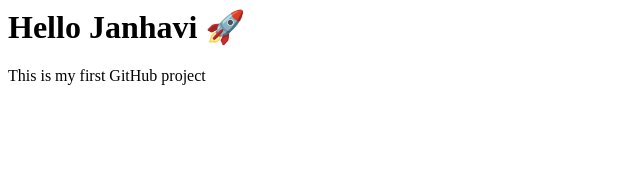
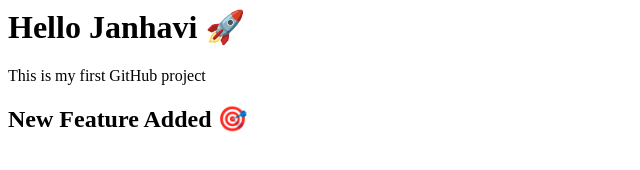
Before and after one commit to janhavi-warhade/jk_, a plain HTML site: page index.html in a window 1280 px wide. Shown: the whole page, without its empty margins (0-640 px from the left). Drawn offline with Linux system fonts and the light colour scheme.

Commit message:
Add new feature header to index.html

```diff
--- a/index.html
+++ b/index.html
@@ -1,2 +1,3 @@
 <h1>Hello Janhavi 🚀</h1>
 <p>This is my first GitHub project</p>
+<h2>New Feature Added 🎯</h2>
```
